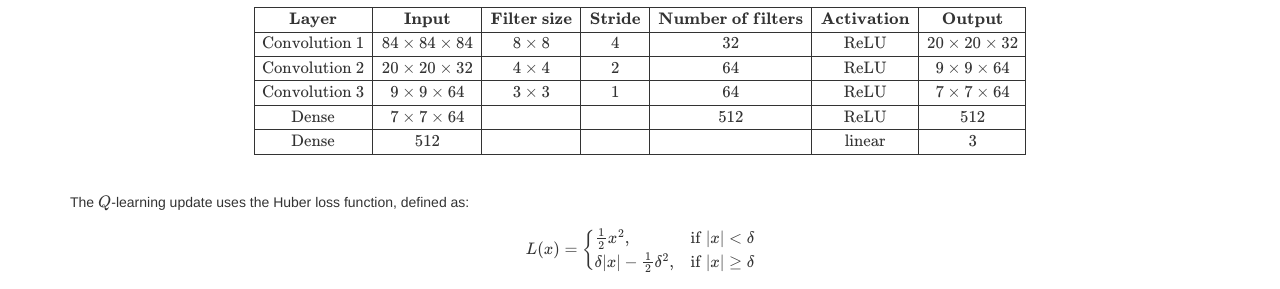
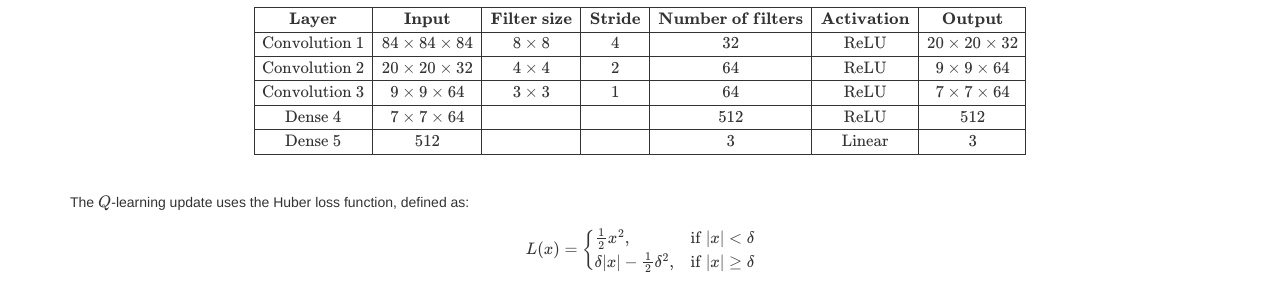
Before and after one commit to hfloresr/Sandhog, a Jekyll site: the page built from docs/status.md, in a window 1280 px wide and 900 px high, scrolled down 1827 px. Shown: the part 253-542 px from the top of the window. Built offline with Jekyll 4.4.1, drawn with Linux system fonts in a browser that asks for light colours; formulas are drawn with MathJax 3.

Commit message:
fixed layers

```diff
--- a/docs/status.md
+++ b/docs/status.md
@@ -60,9 +60,9 @@ $$\begin{array}{|c|c|c|c|c|c|c|}
 \hline
 \text{Convolution 3} & 9\times9\times64 & 3\times3 & 1 & 64 & \text{ReLU} & 7\times7\times64 \\
 \hline
-\text{Dense} & 7\times7\times64& & & 512& \text{ReLU} & 512\\
+\text{Dense 4} & 7\times7\times64& & & 512& \text{ReLU} & 512\\
 \hline
-\text{Dense} & 512& & & & \text{linear} & 3\\
+\text{Dense 5} & 512& & & 3& \text{Linear} & 3\\
 \hline
 \end{array}$$
 </p>
```
